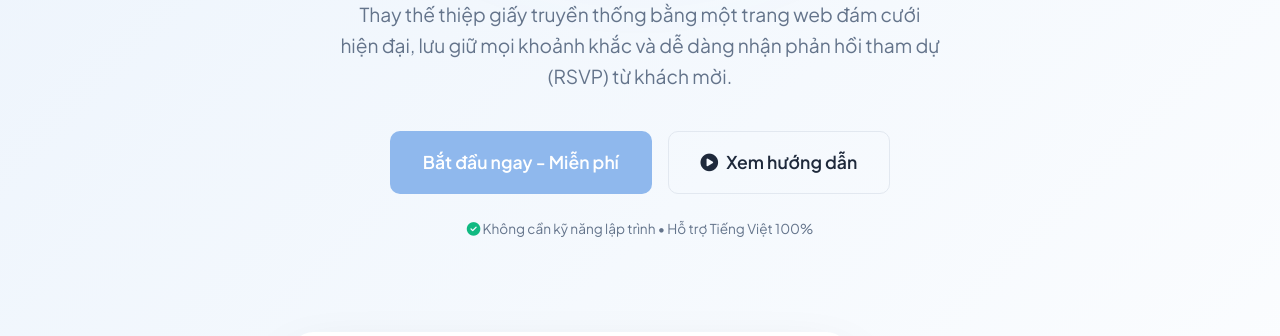
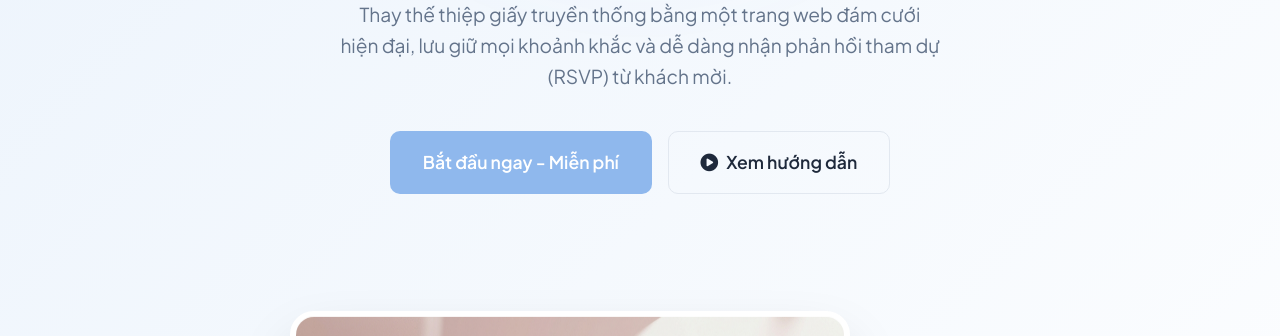
Before and after one commit to looby239/loobywedding, a plain HTML site: page index.html in a window 1280 px wide. Shown: the part 466-802 px from the top of the page. Drawn offline with Linux system fonts and the light colour scheme; a web font is replaced by a local one.

Commit message:
Remove programming skills and language support note from hero section

```diff
--- a/index.html
+++ b/index.html
@@ -53,7 +53,6 @@
             <a href="#templates" class="btn btn-primary btn-lg">Bắt đầu ngay - Miễn phí</a>
             <a href="#how-it-works" class="btn btn-outline-secondary btn-lg"><i class="fas fa-play-circle"></i> Xem hướng dẫn</a>
           </div>
-          <p class="hero-note"><i class="fas fa-check-circle"></i> Không cần kỹ năng lập trình &bull; Hỗ trợ Tiếng Việt 100%</p>
         </div>
         <div class="hero-image scroll-reveal delay-1">
           <!-- Hero Mockup Image -->
```
